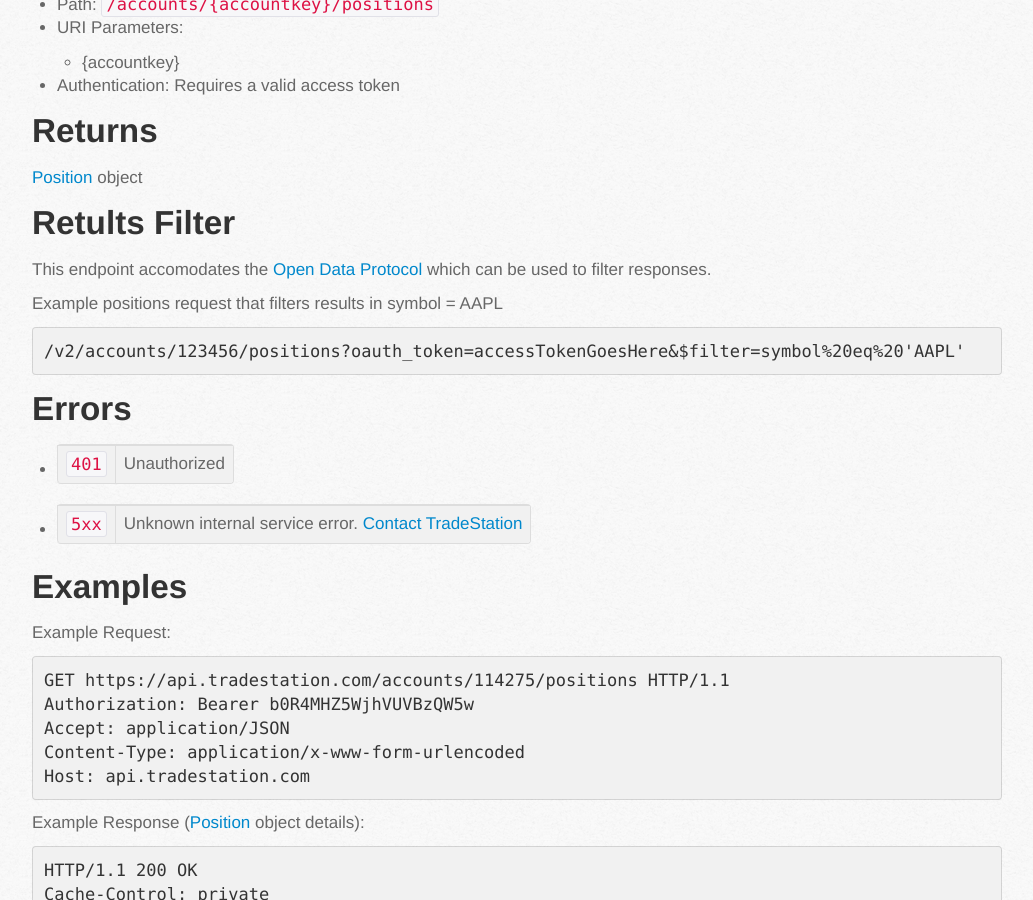
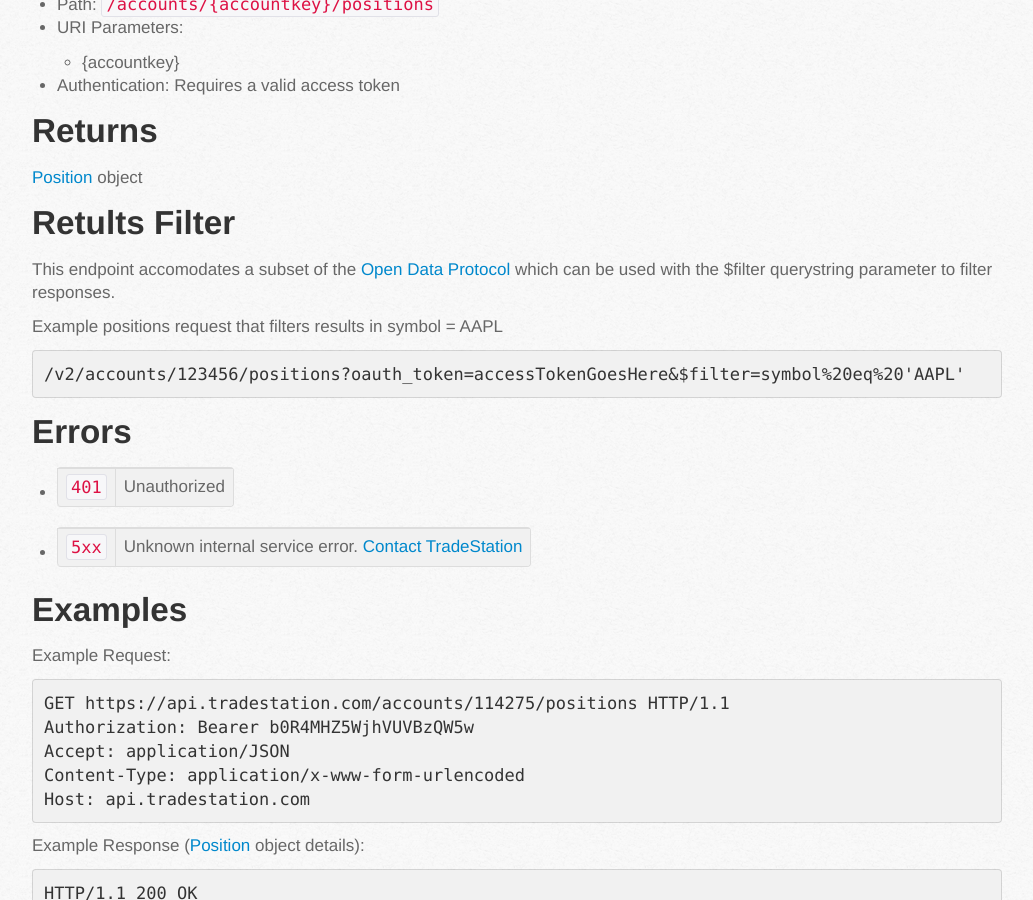
Before and after one commit to tradestation/webapi-docs, a Jekyll site: the page built from en/accounts/positions.md, in a window 1280 px wide and 900 px high, scrolled down 609 px. Shown: the whole window, without its empty margins (108-1141 px from the left). Built offline with Jekyll 4.4.1, drawn with Linux system fonts in a browser that asks for light colours; nearby versions of some CDN libraries.

Commit message:
Clarified OData support limitations.

```diff
--- a/en/accounts/positions.md
+++ b/en/accounts/positions.md
@@ -25,7 +25,7 @@ Requesting position information for a particular account
 
 ### Retults Filter
 
-This endpoint accomodates the [Open Data Protocol](http://www.odata.org/developers/protocols/uri-conventions#FilterSystemQueryOption) which can be used to filter responses.
+This endpoint accomodates a subset of the [Open Data Protocol](http://www.odata.org/developers/protocols/uri-conventions#FilterSystemQueryOption) which can be used with the $filter querystring parameter to filter responses.
 
 Example positions request that filters results in symbol = AAPL
 
```
